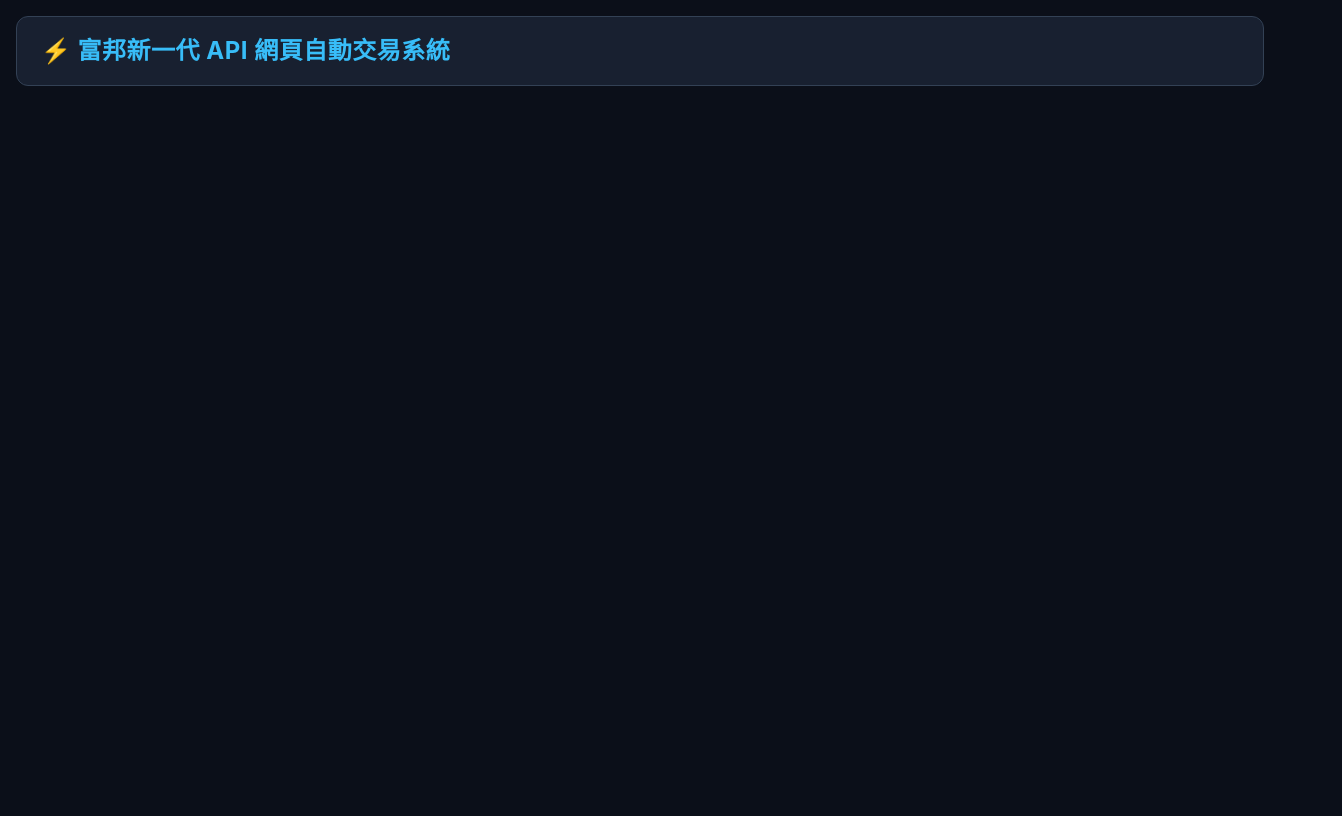
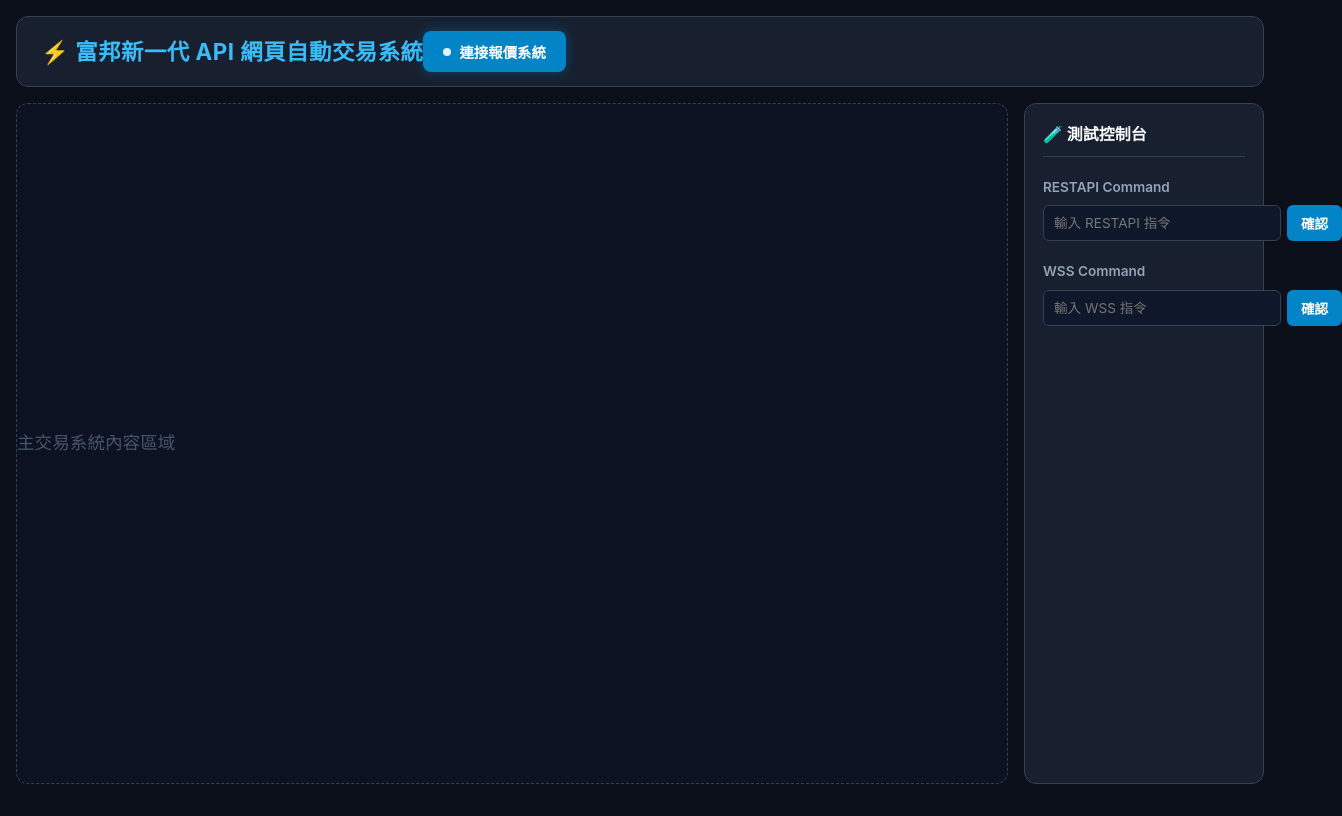
Before and after one commit to barryhuang621/arbsystemv2-Web, a React (Vite) app: page / in a window 1280 px wide. Shown: the whole page, 1342 px wide, since content can reach past the window. Built offline with nearby package versions, Linux system fonts and the light colour scheme.

Commit message:
Add quote connect button and 15% test panel with RESTAPI and WSS commands

```diff
--- a/src/App.jsx
+++ b/src/App.jsx
@@ -1,17 +1,37 @@
-import React from 'react';
+import React, { useState } from 'react';
 
 export default function App() {
+  const [isQuoteConnected, setIsQuoteConnected] = useState(false);
+  const [restApiCmd, setRestApiCmd] = useState('');
+  const [wssCmd, setWssCmd] = useState('');
+
+  const handleConnectQuote = () => {
+    setIsQuoteConnected(!isQuoteConnected);
+  };
+
+  const handleRestApiConfirm = () => {
+    if (!restApiCmd.trim()) return;
+    alert(`送出 RESTAPI 指令: ${restApiCmd}`);
+  };
+
+  const handleWssConfirm = () => {
+    if (!wssCmd.trim()) return;
+    alert(`送出 WSS 指令: ${wssCmd}`);
+  };
+
   return (
     <div style={{
       minHeight: '100vh',
       backgroundColor: '#0b0f19',
       color: '#f8fafc',
-      fontFamily: "-apple-system, BlinkMacSystemFont, 'Segoe UI', Roboto, sans-serif"
+      fontFamily: "-apple-system, BlinkMacSystemFont, 'Segoe UI', Roboto, sans-serif",
+      display: 'flex',
+      flexDirection: 'column'
     }}>
       {/* 頁首標題列 */}
       <header className="glass-panel" style={{
         margin: '16px',
-        padding: '16px 24px',
+        padding: '14px 24px',
         display: 'flex',
         justify: 'space-between',
         alignItems: 'center',
@@ -21,14 +41,172 @@
         borderRadius: '12px'
       }}>
         <div style={{
-          fontSize: '1.5rem',
+          fontSize: '1.4rem',
           fontWeight: '700',
           color: '#38bdf8',
           letterSpacing: '0.5px'
         }}>
           ⚡ 富邦新一代 API 網頁自動交易系統
         </div>
+
+        {/* 最右側：連接報價系統按鈕 */}
+        <button
+          onClick={handleConnectQuote}
+          style={{
+            padding: '10px 20px',
+            borderRadius: '8px',
+            fontWeight: '600',
+            fontSize: '0.9rem',
+            backgroundColor: isQuoteConnected ? '#16a34a' : '#0284c7',
+            color: '#ffffff',
+            border: 'none',
+            cursor: 'pointer',
+            boxShadow: isQuoteConnected ? '0 0 12px rgba(22, 163, 74, 0.4)' : '0 0 12px rgba(2, 132, 199, 0.4)',
+            transition: 'all 0.2s ease',
+            display: 'flex',
+            alignItems: 'center',
+            gap: '8px'
+          }}
+        >
+          <span style={{
+            width: '8px',
+            height: '8px',
+            borderRadius: '50%',
+            backgroundColor: isQuoteConnected ? '#86efac' : '#e0f2fe',
+            display: 'inline-block'
+          }}></span>
+          {isQuoteConnected ? '報價系統已連接' : '連接報價系統'}
+        </button>
       </header>
+
+      {/* 主要區域：劃分為 左側主內容與右側 15% 測試區塊 */}
+      <div style={{
+        flex: 1,
+        display: 'flex',
+        padding: '0 16px 16px 16px',
+        gap: '16px'
+      }}>
+        {/* 左側主區域 (約 85% 寬度) */}
+        <main style={{
+          flex: '1 1 85%',
+          background: 'rgba(15, 23, 42, 0.5)',
+          borderRadius: '12px',
+          border: '1px dashed #334155',
+          display: 'flex',
+          justify: 'center',
+          alignItems: 'center',
+          color: '#475569',
+          fontSize: '1.1rem'
+        }}>
+          主交易系統內容區域
+        </main>
+
+        {/* 右側測試區塊 (約 15% 寬度) */}
+        <aside className="glass-panel" style={{
+          flex: '0 0 15%',
+          minWidth: '240px',
+          padding: '18px',
+          background: 'rgba(30, 41, 59, 0.7)',
+          backdropFilter: 'blur(12px)',
+          border: '1px solid #334155',
+          borderRadius: '12px',
+          display: 'flex',
+          flexDirection: 'column',
+          gap: '20px'
+        }}>
+          <div style={{
+            fontSize: '1rem',
+            fontWeight: '700',
+            color: '#f8fafc',
+            borderBottom: '1px solid #334155',
+            paddingBottom: '10px'
+          }}>
+            🧪 測試控制台
+          </div>
+
+          {/* RESTAPI Command 輸入與按鈕 */}
+          <div style={{ display: 'flex', flexDirection: 'column', gap: '8px' }}>
+            <label style={{ fontSize: '0.85rem', fontWeight: '600', color: '#94a3b8' }}>
+              RESTAPI Command
+            </label>
+            <div style={{ display: 'flex', gap: '6px' }}>
+              <input
+                type="text"
+                value={restApiCmd}
+                onChange={(e) => setRestApiCmd(e.target.value)}
+                placeholder="輸入 RESTAPI 指令"
+                style={{
+                  flex: 1,
+                  backgroundColor: '#0f172a',
+                  border: '1px solid #334155',
+                  borderRadius: '6px',
+                  padding: '8px 10px',
+                  color: '#f8fafc',
+                  fontSize: '0.85rem',
+                  outline: 'none'
+                }}
+              />
+              <button
+                onClick={handleRestApiConfirm}
+                style={{
+                  padding: '8px 14px',
+                  backgroundColor: '#0284c7',
+                  color: '#ffffff',
+                  border: 'none',
+                  borderRadius: '6px',
+                  fontWeight: '600',
+                  fontSize: '0.85rem',
+                  cursor: 'pointer',
+                  whiteSpace: 'nowrap'
+                }}
+              >
+                確認
+              </button>
+            </div>
+          </div>
+
+          {/* WSS Command 輸入與按鈕 */}
+          <div style={{ display: 'flex', flexDirection: 'column', gap: '8px' }}>
+            <label style={{ fontSize: '0.85rem', fontWeight: '600', color: '#94a3b8' }}>
+              WSS Command
+            </label>
+            <div style={{ display: 'flex', gap: '6px' }}>
+              <input
+                type="text"
+                value={wssCmd}
+                onChange={(e) => setWssCmd(e.target.value)}
+                placeholder="輸入 WSS 指令"
+                style={{
+                  flex: 1,
+                  backgroundColor: '#0f172a',
+                  border: '1px solid #334155',
+                  borderRadius: '6px',
+                  padding: '8px 10px',
+                  color: '#f8fafc',
+                  fontSize: '0.85rem',
+                  outline: 'none'
+                }}
+              />
+              <button
+                onClick={handleWssConfirm}
+                style={{
+                  padding: '8px 14px',
+                  backgroundColor: '#0284c7',
+                  color: '#ffffff',
+                  border: 'none',
+                  borderRadius: '6px',
+                  fontWeight: '600',
+                  fontSize: '0.85rem',
+                  cursor: 'pointer',
+                  whiteSpace: 'nowrap'
+                }}
+              >
+                確認
+              </button>
+            </div>
+          </div>
+        </aside>
+      </div>
     </div>
   );
 }
```
